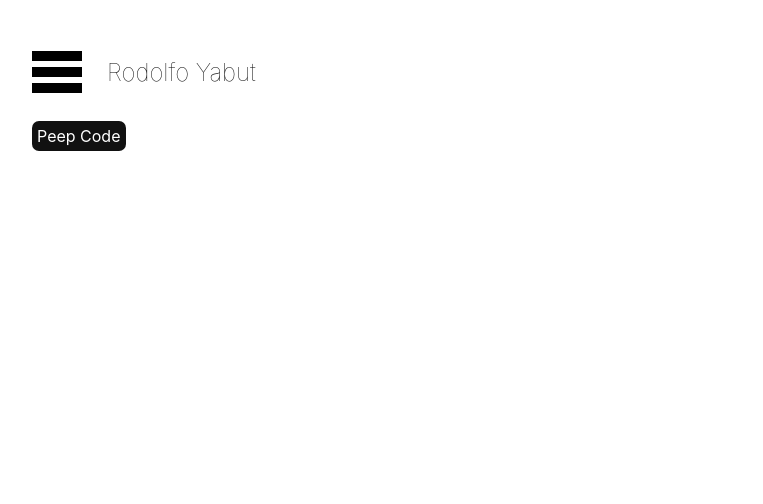
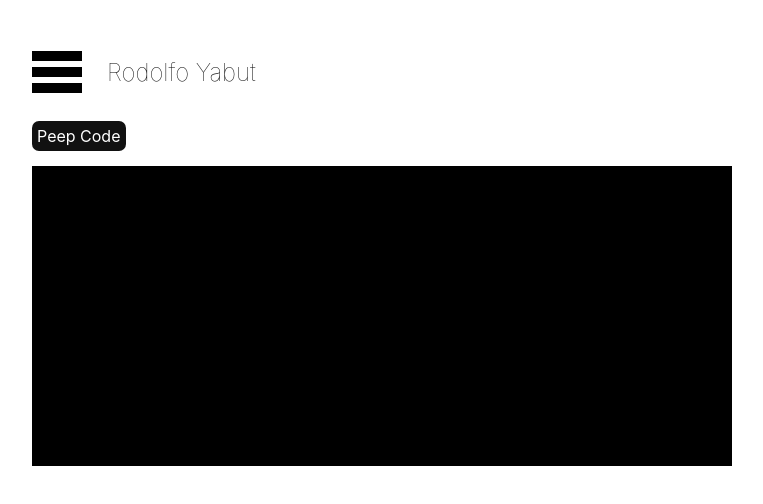
Before and after one commit to rodocite/portfolio, a Next.js app: page /projects/fancy-scroll in a window 1280 px wide. Shown: the top 504 px of the page, without its empty margins (16-779 px from the left). Built offline with nearby package versions, Linux system fonts and the light colour scheme.

Commit message:
Add a background to show scroll effects

```diff
--- a/pages/projects/fancy-scroll.js
+++ b/pages/projects/fancy-scroll.js
@@ -2,10 +2,14 @@ import Layout from '../../components/Layout.js'
 import Copy from '../../components/Copy'
 import styled from 'styled-components'
 
+const Background = styled.div`
+  width: 100%;
+  height: 300px;
+  background: black;
+`
+
 export default ({ children }) => (
   <Layout>
-    <Copy>
-      <p></p>
-    </Copy>
+    <Background />
   </Layout>
 )
```
